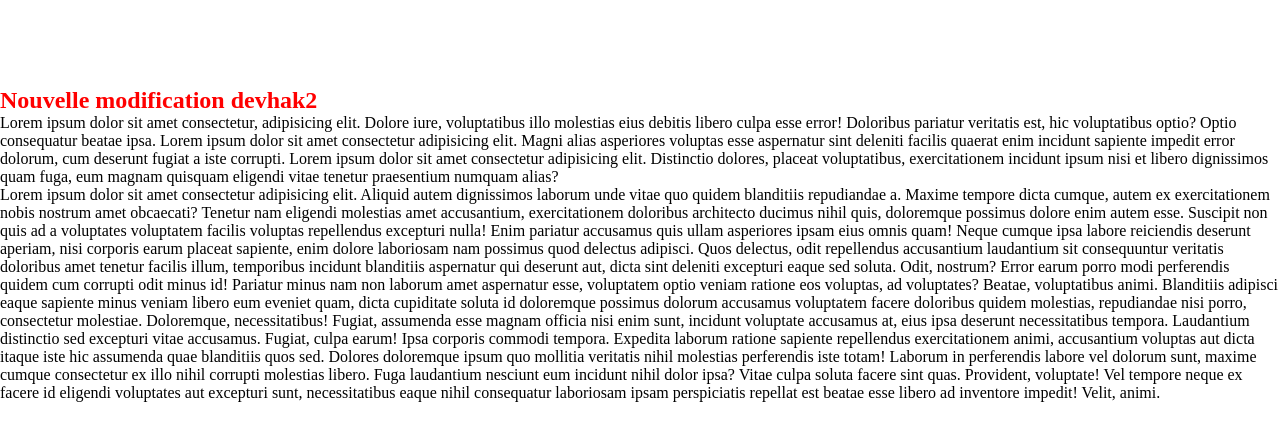
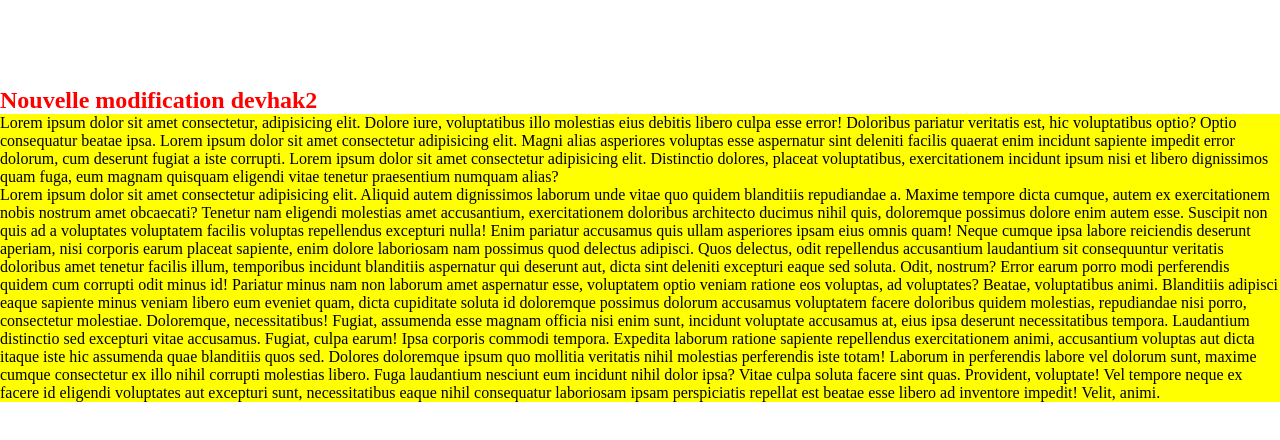
Before and after one commit to cidou33/testHackaton, a plain HTML site: page index.html in a window 1280 px wide. Shown: the part 80-520 px from the top of the page. Drawn offline with Linux system fonts and the light colour scheme.

Commit message:
nouvelle branche

```diff
--- a/assets/css/style.css
+++ b/assets/css/style.css
@@ -20,3 +20,6 @@
 h2 {
   color: red;
 }
+p{
+  background-color:yellow;
+}
```
